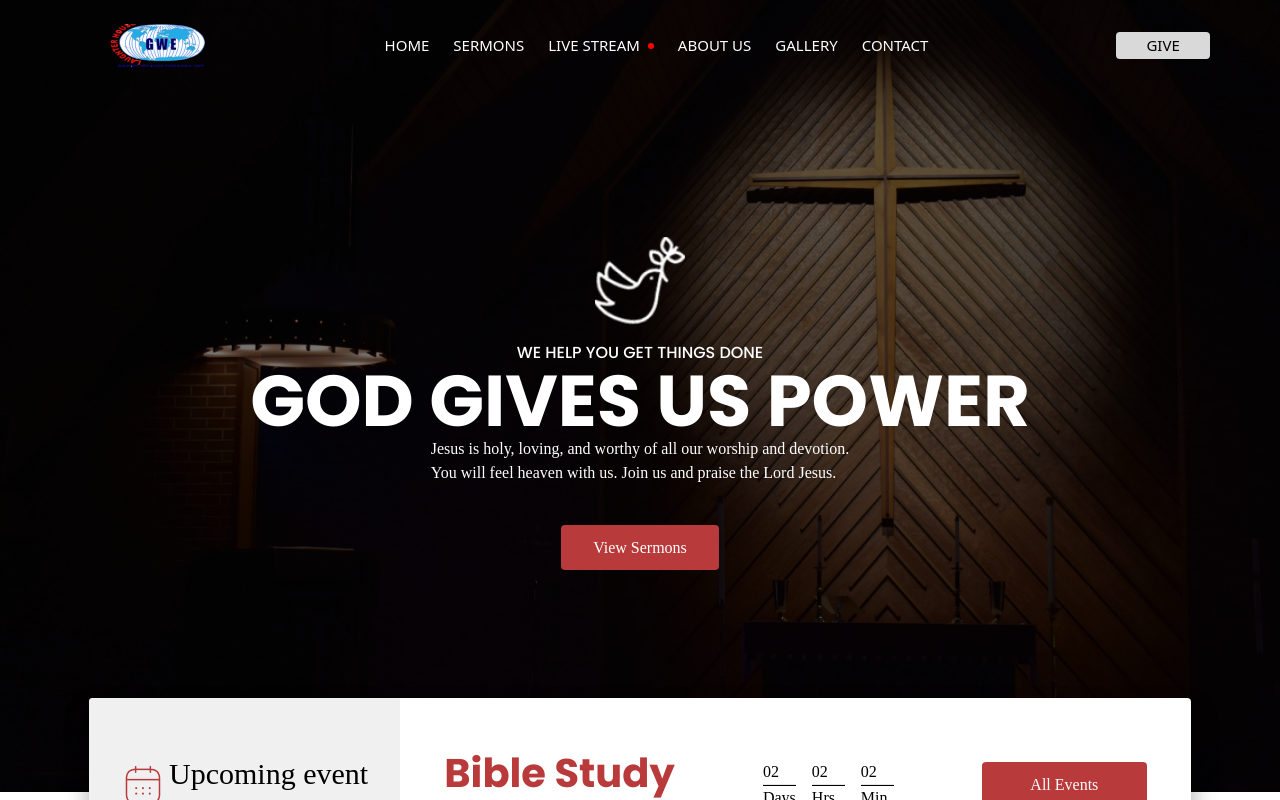
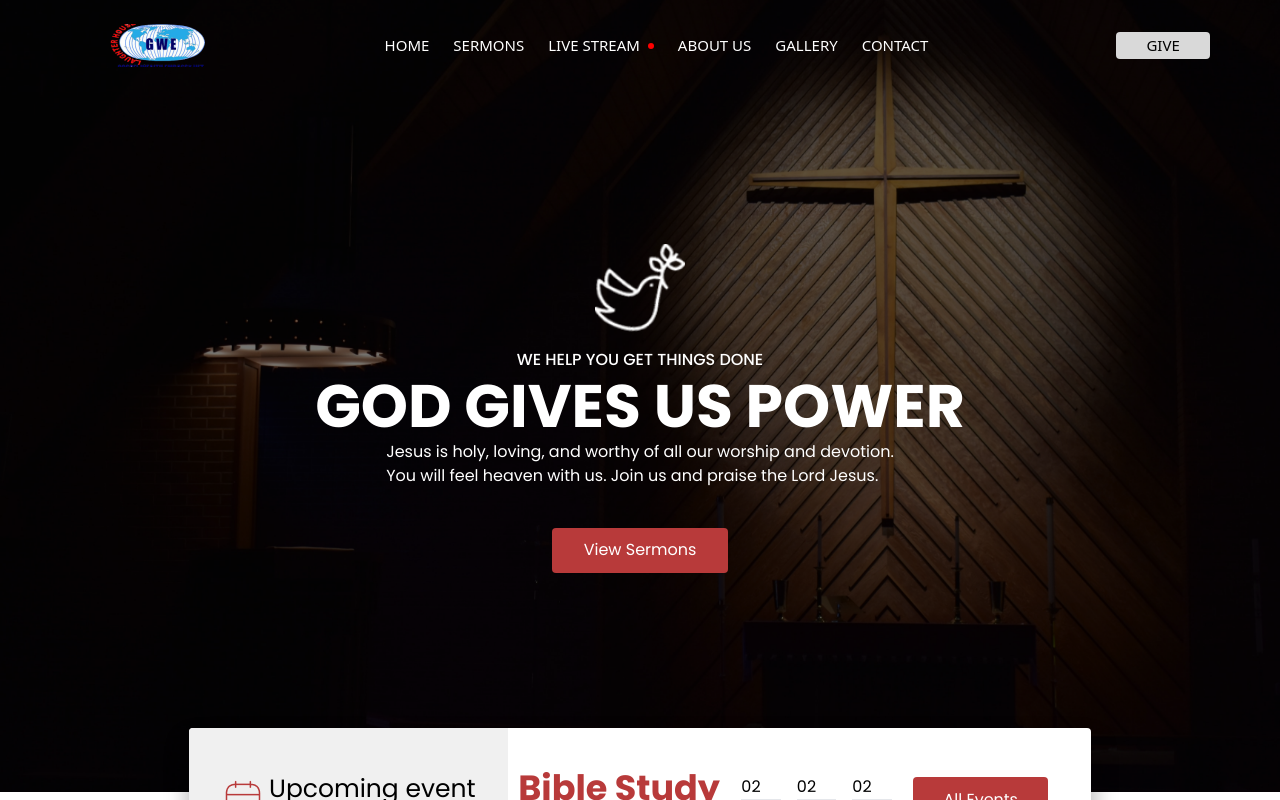
Before and after one commit to egileekada/wealth-embassy, a React (Create React App) app: page / in a window 1280 px wide. Shown: the top 800 px of the page. Built offline with nearby package versions, Linux system fonts and the light colour scheme.

Commit message:
update on home page

```diff
--- a/src/index.css
+++ b/src/index.css
@@ -43,6 +43,6 @@
 }
 
 @font-face {
-  font-family: 'Poppins-Medium';
-  src: url("../src/assets/fonts/Poppins-Medium.ttf")
+  font-family: 'Poppins-Regular';
+  src: url("../src/assets/fonts/Poppins-Regular.ttf")
 }
--- a/src/pages/HomePage/components/UpcomingEvents.tsx
+++ b/src/pages/HomePage/components/UpcomingEvents.tsx
@@ -4,11 +4,11 @@ import calendar from "../../../assets/images/calendar.png";
 const UpcomingEvents = () => {
   return (
     <section className="relative w-full flex justify-center ">
-      <div style={{boxShadow: "1px 15px 21px 4px rgba(0, 0, 0, 0.25)"}}  className=" absolute -bottom-20 z-40  flex items-center w-[1102px] h-[174px] bg-white rounded ">
+      <div style={{boxShadow: "1px 15px 21px 4px rgba(0, 0, 0, 0.25)"}}  className=" absolute -bottom-20 z-40  flex items-center w-[902px] h-[144px] bg-white rounded ">
         <div className="flex bg-[#F0F0F0] w-fit px-8 h-full rounded-tl rounded-bl items-center">
           <img src={calendar} alt="calender" className="" />
           <div className=" ml-1 " >
-            <h4 className="  font-Poppins-Regular text-[30px]">
+            <h4 className="  font-Poppins-Regular text-[25px]">
               Upcoming event
             </h4>
             <p className="text-[15px] font-Poppins-Regular">
@@ -17,7 +17,7 @@ const UpcomingEvents = () => {
           </div>
         </div>
         <div className=" mx-auto " >
-          <h4 className=" font-Poppins-Bold text-[#B83A3A] text-[40px]">
+          <h4 className=" font-Poppins-Bold text-[#B83A3A] text-[35px]">
             Bible Study
           </h4>
           <p className="font-Poppins-Regular font-[12px]">14 October, 2022</p>
@@ -39,8 +39,8 @@ const UpcomingEvents = () => {
             <p className="font-Poppins-Regular font-[20px]">Min</p>
           </div>
         </div>
-        <div className=" mx-auto " >
-          <button className="text-white bg-[#B83A3A] w-[165px] h-[45px] font-Poppins-Regular rounded">
+        <div className=" mx-auto pr-8 " >
+          <button className="text-white bg-[#B83A3A] w-[135px] h-[45px] font-Poppins-Regular rounded">
             All Events
           </button>
         </div>
--- a/src/pages/HomePage/index.tsx
+++ b/src/pages/HomePage/index.tsx
@@ -17,7 +17,7 @@ export default function Index() {
           alt="backgroundImage"
           className=" w-full flex flex-col h-full justify-center items-center"
         />
-        <div className="absolute flex items-center justify-center flex-col inset-0 ">
+        <div className="absolute flex h-screen items-center justify-center flex-col inset-0 ">
           <div>
             <img src={dove} alt="dove" className="my-4" />
           </div>
@@ -26,8 +26,8 @@ export default function Index() {
               WE HELP YOU GET THINGS DONE
             </h3>
           </div>
-          <div>
-            <h1 className="text-white font-Poppins-Bold text-7xl">
+          <div className=" py-1 " >
+            <h1 className="text-white font-Poppins-Bold text-6xl">
               GOD GIVES US POWER
             </h1>
           </div>
```
